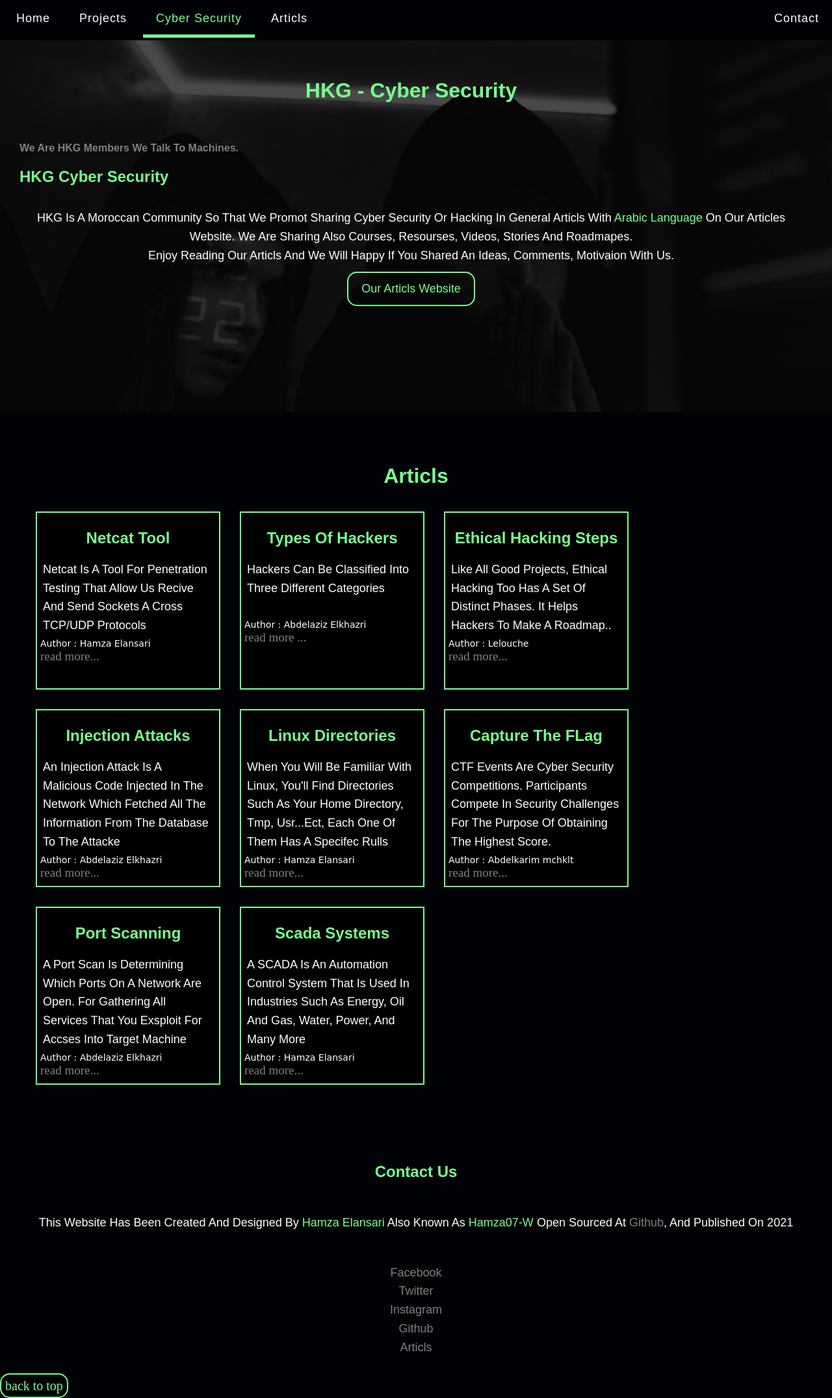
After one commit to hamza07-w/hkg, a PHP site: page /cybersec.html in a window 1280 px wide. The commit adds this page. Shown: the whole page at 65% size. Run offline with PHP 8.4, Linux system fonts and the light colour scheme.

Commit message:
Initial Commit

```diff
--- a/css/nav-bar.css
+++ b/css/nav-bar.css
@@ -44,21 +44,6 @@
   border-bottom: 5px solid rgb(120, 255, 140);
 }
 
-.menu ul li form input[type=text] {
-  padding: 5px;
-  font-family: Ariale, sans-serif;
-  background-color: #010206;
-  color: rgb(120, 255, 140);
-  border: solid black 3px;
-  font-size: 17px;
-  outline: none;
-}
-
-.menu ul li form input[type=text]:hover{
-  border-bottom: solid rgb(120, 255, 140) 3px;
-}
-
-
 @media screen and (max-width: 800px) {
 
   .menu li, #right-nav {
--- /dev/null
+++ b/cybersec.html
@@ -0,0 +1,100 @@
+<!DOCTYPE html>
+<html>
+<head>
+	<title>HKG - CYBER SECURITY</title>
+	<meta name = "author" content = "Hamza Elansari" />
+	<link rel = "icon" href = "img/hkgicon.png" type = "image/x-icon"/>
+	<link rel="stylesheet" type="text/css" href="css/nav-bar.css">
+	<link rel="stylesheet" type="text/css" href="css/home.css">
+	<link rel="stylesheet" type="text/css" href="css/projects.css">
+	<link rel="stylesheet" type="text/css" href="css/cybersec.css">
+	<link rel="stylesheet" type="text/css" href="css/articls.css">
+	<link rel="stylesheet" type="text/css" href="css/footer.css">
+</head>
+<body>
+	<div class="menu">
+		<ul>
+			<li><a href="index.html">home</a></li>
+			<li><a href="projects.html">projects</a></li>
+			<li><a href="#" style="border-bottom: 5px solid rgb(120, 255, 140);color: rgb(120, 255, 140);">cyber security</a></li>
+			<li><a href="#atricls-header">articls</a></li>
+			<li id="right-nav"><a href="#contact">contact</a></li>
+		</ul>
+	</div>
+	<div class="cybersec-header">
+		<h1>HKG - cyber security</h1><br>
+		<h4>we are HKG members we talk to machines.</h4>
+		<h2>HKG cyber security</h2>
+		<p id="center-text">HKG is a moroccan community so that we promot sharing cyber security or hacking in general articls with<span id="special"> arabic language </span> on our articles website. we are sharing also courses, resourses, videos, stories and roadmapes.<br>
+		enjoy reading our articls and we will happy if you shared an ideas, comments, motivaion with us.<br>
+		<a href="https://hkgang.com" target="_blank" id="articls">our articls website</a><br>
+	</div>
+	<div class="atricls-header" id="atricls-header">
+		<div class="row">
+			<h1>Articls</h1>
+			<div class="articl-card">
+				<h2>netcat tool</h2>
+				<p>netcat is a tool for penetration testing that allow us recive and send sockets a cross TCP/UDP protocols</p>
+				<span class="author">Author : Hamza Elansari</span><br>
+				<a href="https://hkgang.com/%d8%a3%d8%af%d8%a7%d8%a9-netcat/" class="readmore">read more...</a>
+			</div>
+			<div class="articl-card">
+				<h2>types of hackers </h2>
+				<p>Hackers can be classified into three different categories<br><br></p>
+				<span class="author">Author : Abdelaziz Elkhazri</span><br>
+				<a href="https://hkgang.com/%d8%a3%d9%87%d9%85-%d8%a3%d9%86%d9%88%d8%a7%d8%b9-%d8%a7%d9%84%d9%87%d8%a7%d9%83%d8%b1%d8%b2/" class="readmore">read more ...</a>
+			</div>
+			<div class="articl-card">
+				<h2>ethical hacking steps</h2>
+				<p>Like all good projects, ethical hacking too has a set of distinct phases. It helps hackers to make a roadmap..</p>
+				<span class="author">Author : Lelouche</span><br>
+				<a href="https://hkgang.com/%d8%a7%d9%84%d9%85%d8%b1%d8%a7%d8%ad%d9%84-%d8%a7%d9%84%d8%aa%d9%8a-%d9%8a%d8%aa%d8%a8%d8%b9%d9%87%d8%a7-%d8%a7%d9%84%d9%87%d8%a7%d9%83%d8%b1-%d8%a7%d9%84%d8%a3%d8%ae%d9%84%d8%a7%d9%82%d9%8a-%d8%ae-2/" class="readmore">read more...</a>
+			</div>
+			<div class="articl-card">
+				<h2>injection attacks</h2>
+				<p>An injection attack is a malicious code injected in the network which fetched all the information from the database to the attacke</p>
+				<span class="author">Author : Abdelaziz Elkhazri</span><br>
+				<a href="https://hkgang.com/%d8%b4%d8%b1%d8%ad-%d9%85%d8%a8%d8%af%d8%a1-%d8%a7%d9%84%d8%a5%d8%ae%d8%aa%d8%b1%d8%a7%d9%82-%d8%b9%d9%86-%d8%b7%d8%b1%d9%8a%d9%82-injection/" class="readmore">read more...</a>
+			</div>
+			<div class="articl-card">
+				<h2>linux directories</h2>
+				<p>When you will be familiar with Linux, you'll find directories such as your home directory, tmp, usr...ect, each one of them has a specifec rulls</p>
+				<span class="author">Author : Hamza Elansari</span><br>
+				<a href="https://hkgang.com/linux-directorys/" class="readmore">read more...</a>
+			</div>
+			<div class="articl-card">
+				<h2>Capture The FLag</h2>
+				<p>CTF events are cyber security competitions. Participants compete in security challenges for the purpose of obtaining the highest score.</p>
+				<span class="author">Author : Abdelkarim mchklt</span><br>
+				<a href="https://hkgang.com/capture-the-flag/" class="readmore">read more...</a>
+			</div>
+			<div class="articl-card">
+				<h2>port scanning</h2>
+				<p>A port scan is determining which ports on a network are open. for gathering all services that you exsploit for accses into target machine</p>
+				<span class="author">Author : Abdelaziz Elkhazri</span><br>
+				<a href="https://hkgang.com/%d9%81%d8%ad%d8%b5-%d8%a7%d9%84%d8%a8%d9%88%d8%b1%d8%aa%d8%a7%d8%aa/" class="readmore">read more...</a>
+			</div>
+		<div class="articl-card">
+				<h2>scada systems</h2>
+				<p>A SCADA is an automation control system that is used in industries such as energy, oil and gas, water, power, and many more</p>
+				<span class="author">Author : Hamza Elansari</span><br>
+				<a href="https://hkgang.com/scada-sys/" class="readmore">read more...</a>
+			</div>
+		</div>
+	</div>
+	<footer>
+		<div class="contact" id="contact">
+			<h2 id="center-text">contact us</h2>
+			<p id="center-text">This Website Has Been Created And Designed By <span id="special"> Hamza Elansari</span> Also Known As <span id="special">Hamza07-w</span> Open Sourced At<a href="https://github.com/hamza07-w" id="links" target="_blank"> github</a>, and Published On 2021</p>
+			<p id="center-text">
+				<a href="https://www.facebook.com/HK.GANG.18" target="_blank" id="links">facebook</a><br>
+				<a href="https://twitter.com/HK4GANG" target="_blank" id="links">twitter</a><br>
+				<a href="https://www.instagram.com/hk_gang.co" target="_blank" id="links">instagram</a><br>
+				<a href="https://github.com/HK-GANG" target="_blank" id="links">github</a><br>
+				<a href="https://hkgang.com" target="_blank" id="links">articls</a><br>
+			</p>
+			<a href="#"><span class="back-to-top">back to top</span></a>
+		</div>
+	</footer>
+</body>
+</html>
```
Also changed, not shown: cybersec.php (deleted, +0 -78 lines), footer.php (deleted, +0 -32 lines), index.html (renamed from index.php, +17 -8 lines), projects.html (renamed from projects.php, +18 -11 lines), search.php (deleted, +0 -85 lines).
